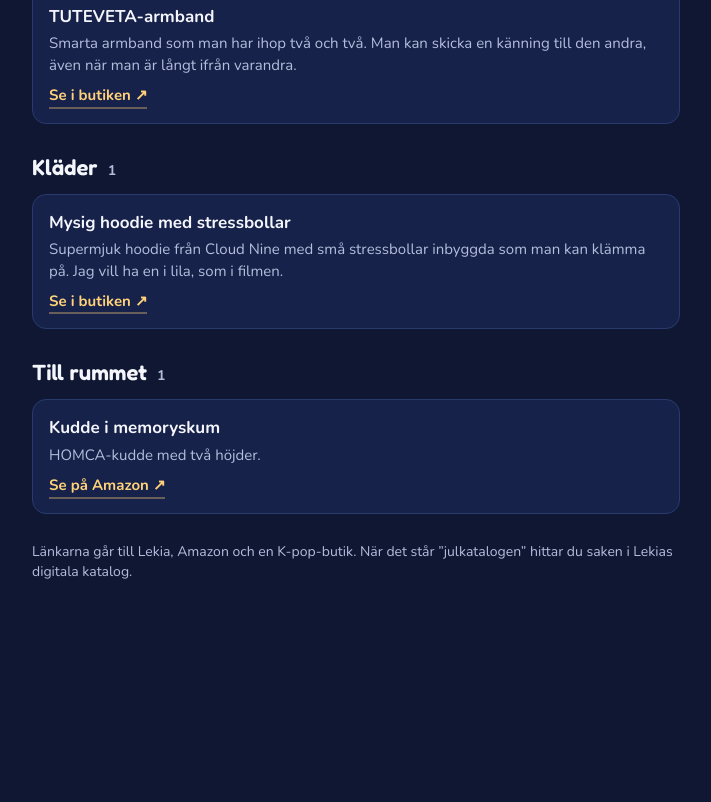
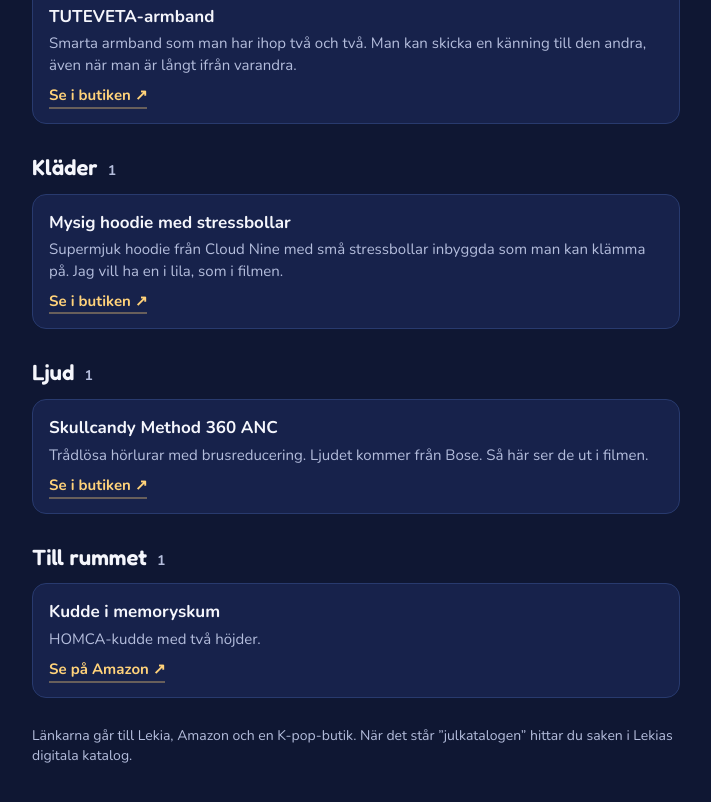
Before and after one commit to daniel-oster/presenter, a plain HTML site: page annabelle/index.html in a window 1280 px wide. Shown: the part 4070-4872 px from the top of the page, without its empty margins (284-995 px from the left). Before the commit the page ends 4708 px from the top, so only its background shows below. Drawn offline with nearby package versions, Linux system fonts and the light colour scheme.

Commit message:
Lägg till Skullcandy-hörlurar på Annabelles lista
Co-Authored-By: Claude Sonnet 5.5 <noreply@anthropic.com>
Claude-Session: https://claude.ai/code/session_01GkoDhZ3svbw4zBxukFw8Ac

```diff
--- a/annabelle/index.html
+++ b/annabelle/index.html
@@ -213,6 +213,9 @@
     { title: "Kläder", items: [
       { id: "stresshoodie", name: "Mysig hoodie med stressbollar", desc: "Supermjuk hoodie från Cloud Nine med små stressbollar inbyggda som man kan klämma på. Jag vill ha en i lila, som i filmen.", url: "https://www.cloudnineclothing.ca/", label: "Se i butiken" }
     ]},
+    { title: "Ljud", items: [
+      { id: "skullcandy", name: "Skullcandy Method 360 ANC", desc: "Trådlösa hörlurar med brusreducering. Ljudet kommer från Bose. Så här ser de ut i filmen.", url: "https://www.skullcandy.eu/products/method-360-anc-noise-canceling-earbuds", label: "Se i butiken" }
+    ]},
     { title: "Till rummet", items: [
       { id: "pillow", name: "Kudde i memoryskum", desc: "HOMCA-kudde med två höjder.", url: "https://amzn.eu/d/0gcDMf2O", label: "Se på Amazon" }
     ]}
```
